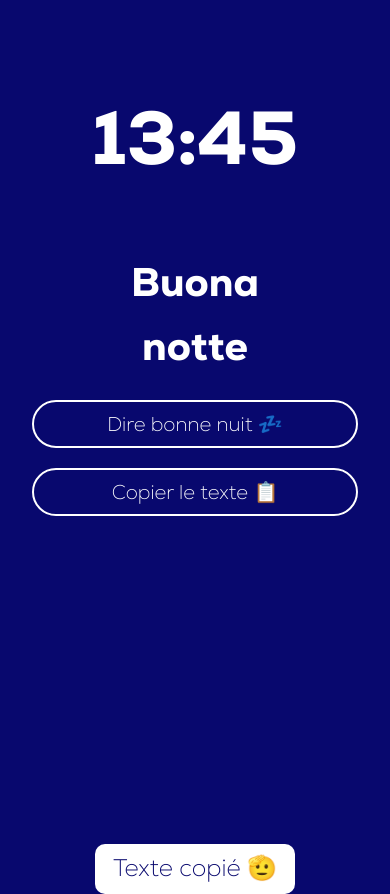
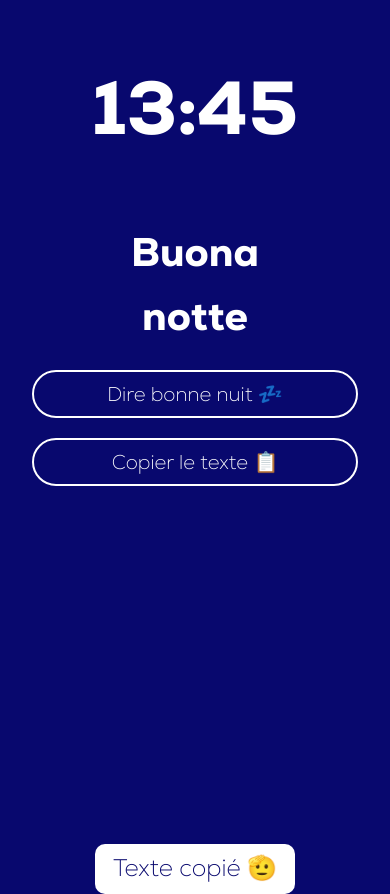
Before and after one commit to RomainLENTZ/buona_notte, a Vue app: page / in a window 390 px wide. Built offline with nearby package versions, Linux system fonts and the light colour scheme.

Commit message:
fix copie past msg second

```diff
--- a/src/components/Main.vue
+++ b/src/components/Main.vue
@@ -157,8 +157,16 @@ export default {
         }
 
         p{
-            margin-top: 50px;
+            margin-top: 20px;
             margin-bottom: 50px;
+        }
+
+        .copie_success{
+            top: 100%;
+        }
+
+        .copie_move{
+            top: 80%!important;
         }
 
         button:hover{
```
